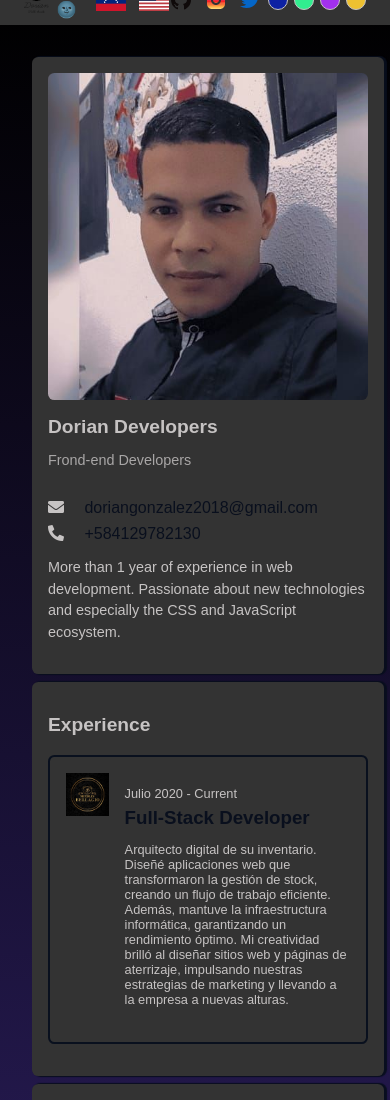
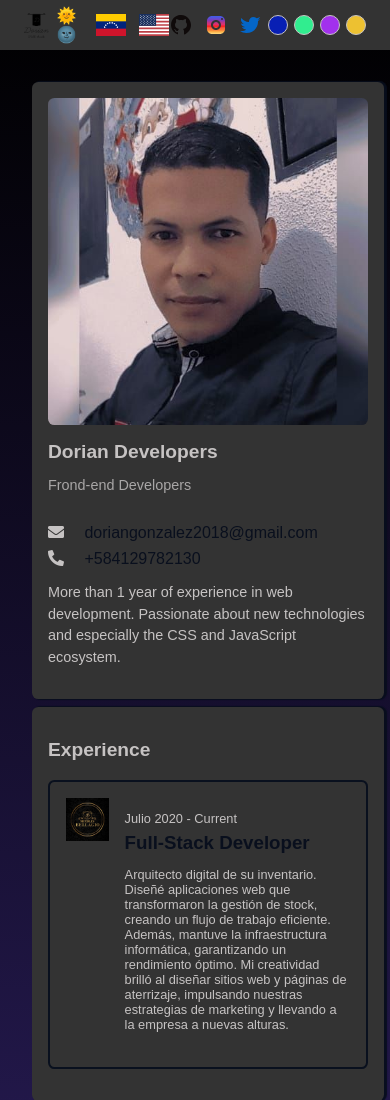
Before and after one commit to dorian2023/portafolio_doriandev, a plain HTML site: page index.html in a window 390 px wide. Shown: the top 1100 px of the page. Drawn offline with Linux system fonts and the light colour scheme.

Commit message:
varios cambios

```diff
--- a/css/styles.css
+++ b/css/styles.css
@@ -124,6 +124,7 @@ body.dark{
     --bg-card-color: hsl(0, 0%, 20%);
     color: var(--text-color2);
 }
+
 .header{
     display: flex;
     align-items: center;
@@ -133,6 +134,11 @@ body.dark{
     background-color: var(--bg-card-color);
     transition: var(--transition);
     margin-top: -25px;
+}
+@media screen and (max-width: 720px){
+    .header{
+        margin-top: 0px;
+    }
 }
 .switches{
     display: flex;
@@ -205,7 +211,7 @@ body.dark{
     cursor: pointer;
 }
 .colors__item--blue{
-    --primary-color: hsla(232, 91%, 37%, 0.873);
+    --primary-color: hsla(232, 91%, 37%);
     border-radius: 50%;
 }
 .colors__item--green{
```
